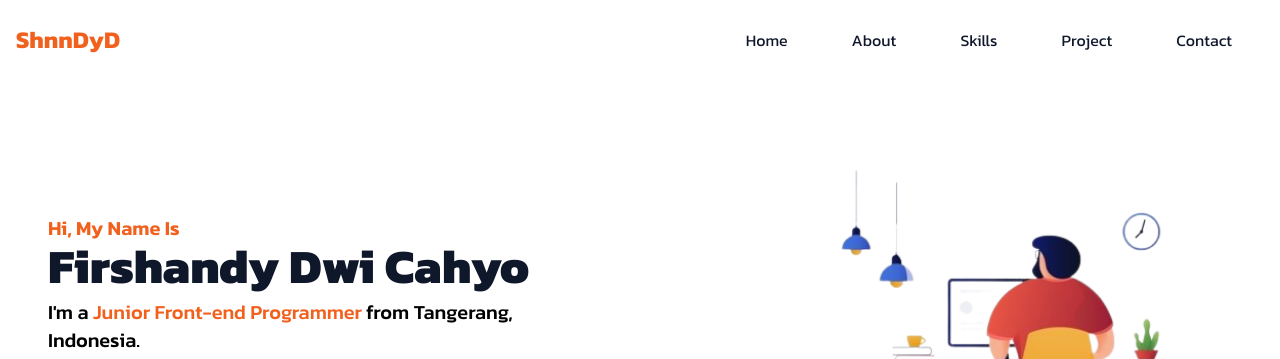
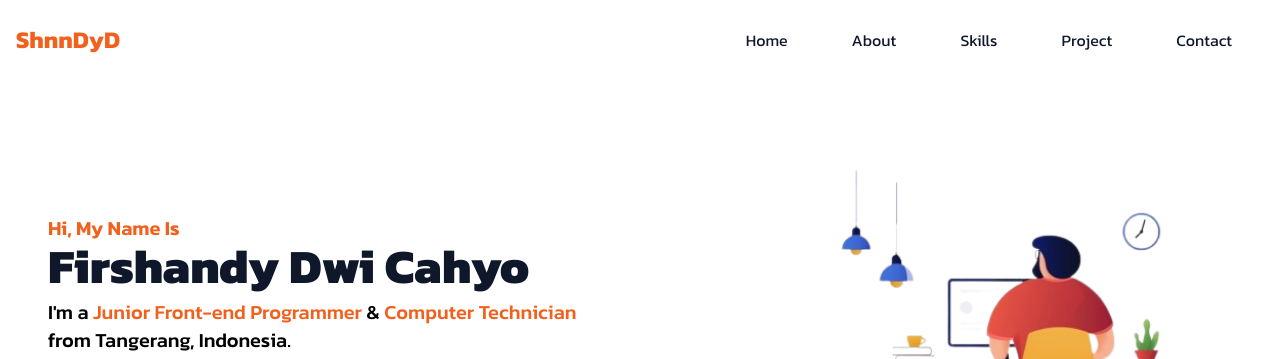
Before and after one commit to dwishandy/myportfolio, a website: page index.html in a window 1280 px wide. Shown: the top 359 px of the page. Drawn offline with nearby package versions, Linux system fonts and the light colour scheme.

Commit message:
update job in home section

```diff
--- a/index.html
+++ b/index.html
@@ -80,6 +80,10 @@
                         I'm a
                         <span class="text-primary">
                             Junior Front-end Programmer
+                        </span>
+                        &
+                        <span class="text-primary">
+                            Computer Technician
                         </span>
                         from Tangerang, Indonesia.
                     </h2>
--- a/src/input.css
+++ b/src/input.css
@@ -23,7 +23,6 @@
     @apply -rotate-45;
 }
 
-
 .transisi {
     transition: 1s ease-in-out all;
 
```
